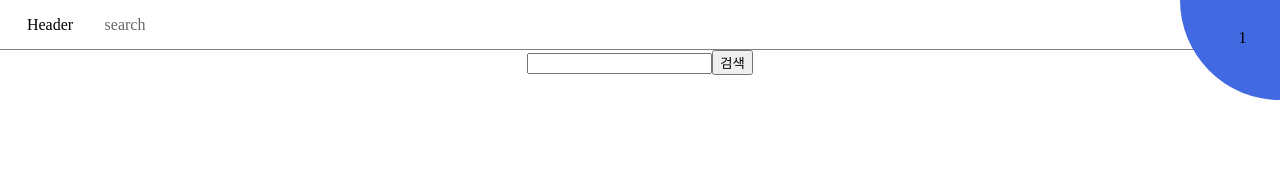
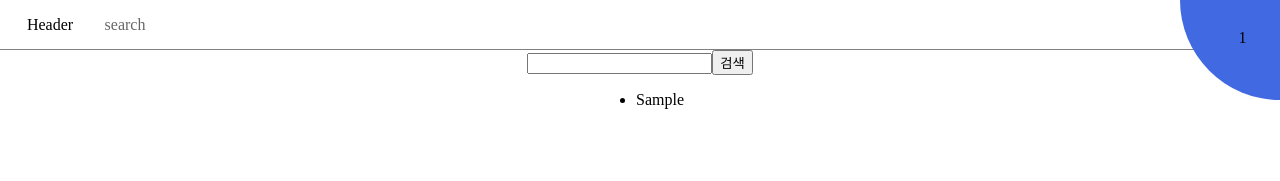
Before and after one commit to seeyoujeong/practice-state-management, a React (Vite) app: page /search in a window 1280 px wide. Both pictures are taken after typing "Sample" into the empty fields and a click on the button "검색". Shown: the top 181 px of the page. Built offline with nearby package versions, Linux system fonts and the light colour scheme.

Commit message:
feat: searchContext 적용

```diff
--- a/src/App.tsx
+++ b/src/App.tsx
@@ -2,10 +2,11 @@ import { Outlet } from "react-router-dom";
 import { Header } from "@/components";
 import styled from "@emotion/styled";
 import { useMemo, useState } from "react";
-import { LevelContext } from "./context";
+import { LevelContext, SearchContext, Searched } from "@/context";
 
 function App() {
   const [level, setLevel] = useState(1);
+  const [searchedList, setSearchedList] = useState<Searched[]>([]);
 
   const contextValue = useMemo(
     () => ({
@@ -15,11 +16,21 @@ function App() {
     [level, setLevel]
   );
 
+  const searchContextValue = useMemo(
+    () => ({
+      searchedList,
+      setSearchedList,
+    }),
+    [searchedList, setSearchedList]
+  );
+
   return (
     <Container>
       <LevelContext.Provider value={contextValue}>
-        <Header />
-        <Outlet />
+        <SearchContext.Provider value={searchContextValue}>
+          <Header />
+          <Outlet />
+        </SearchContext.Provider>
       </LevelContext.Provider>
     </Container>
   );
--- a/src/components/Header.tsx
+++ b/src/components/Header.tsx
@@ -7,7 +7,7 @@ function Header() {
 
   return (
     <Container>
-      <Title>Header</Title>
+      <Title onClick={() => navigate("/")}>Header</Title>
       <Menu>
         <MenuItem onClick={() => navigate("/search")}>search</MenuItem>
       </Menu>
@@ -33,6 +33,7 @@ const Title = styled.div`
   display: flex;
   justify-content: center;
   align-items: center;
+  cursor: pointer;
 `;
 
 const Menu = styled.ul`
--- a/src/pages/SearchPage.tsx
+++ b/src/pages/SearchPage.tsx
@@ -1,13 +1,17 @@
+import { SearchContext } from "@/context";
 import styled from "@emotion/styled";
-import { FormEventHandler, useState } from "react";
+import { FormEventHandler, useContext, useState } from "react";
 
 export default function SearchPage() {
-  const [inputValue, setInputValue] = useState("");
+  const [keyword, setKeyword] = useState("");
+  const { searchedList, setSearchedList } = useContext(SearchContext);
 
   const handleSubmit: FormEventHandler = (e) => {
     e.preventDefault();
-    console.log(inputValue);
-    setInputValue("");
+    const offset = new Date().getTimezoneOffset() * 60 * 1000;
+    const currentDate = new Date(Date.now() - offset).toISOString();
+    setSearchedList([...searchedList, { keyword, date: currentDate }]);
+    setKeyword("");
   };
 
   return (
@@ -15,11 +19,16 @@ export default function SearchPage() {
       <form onSubmit={handleSubmit}>
         <input
           type="text"
-          onChange={(e) => setInputValue(e.target.value)}
-          value={inputValue}
+          onChange={(e) => setKeyword(e.target.value)}
+          value={keyword}
         />
         <button>검색</button>
       </form>
+      <ul>
+        {searchedList.map(({ keyword, date }) => (
+          <li key={date}>{keyword}</li>
+        ))}
+      </ul>
     </Container>
   );
 }
@@ -27,5 +36,6 @@ export default function SearchPage() {
 const Container = styled.div`
   height: calc(100% - 50px);
   display: flex;
-  justify-content: center;
+  flex-direction: column;
+  align-items: center;
 `;
```
